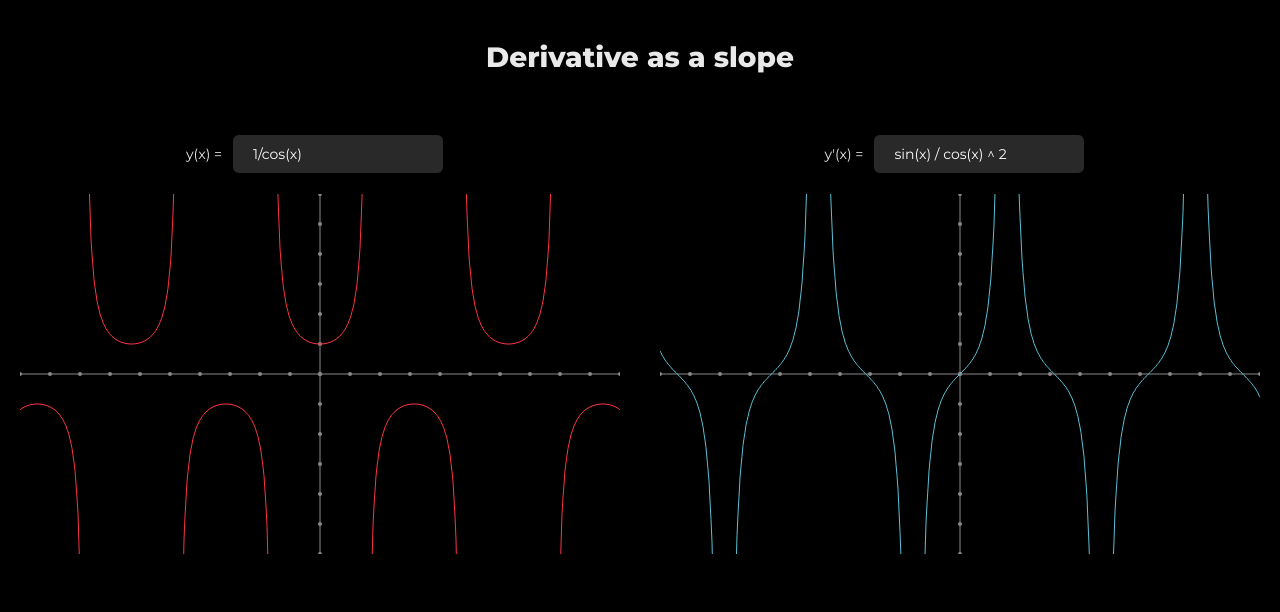
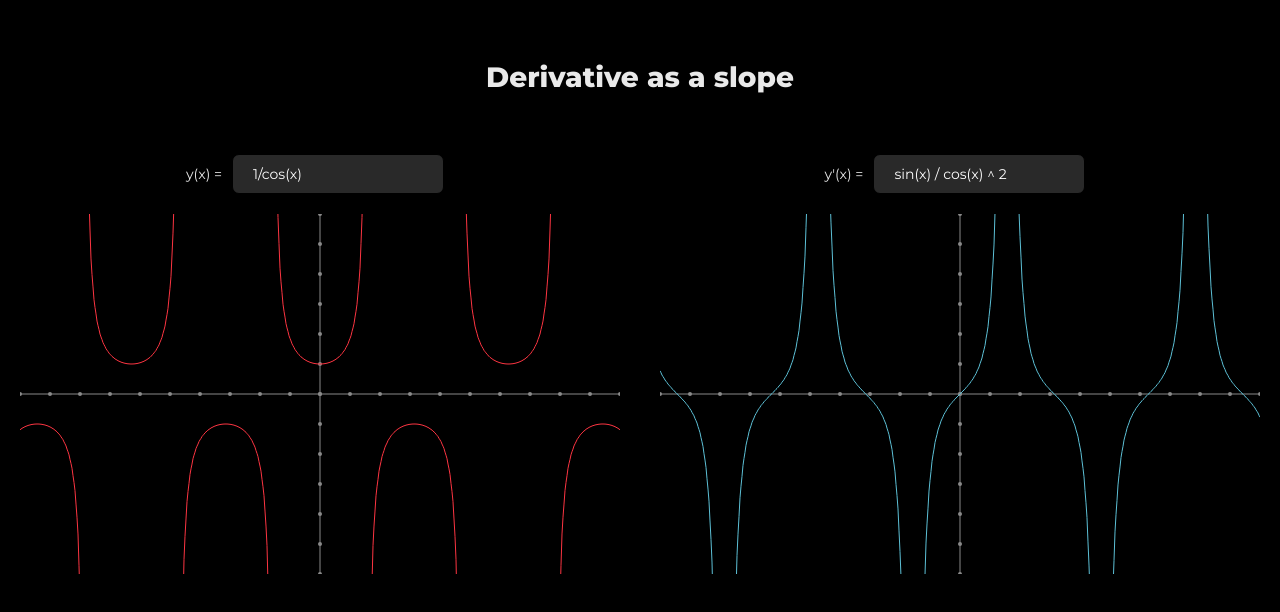
Before and after one commit to anikeef/graphs, a Vue app: page / in a window 1280 px wide. Shown: the top 612 px of the page. Built offline with nearby package versions, Linux system fonts and the light colour scheme.

Commit message:
Style fixes

```diff
--- a/src/components/SlopeDemo.vue
+++ b/src/components/SlopeDemo.vue
@@ -105,7 +105,7 @@ export default class SlopeDemo extends Vue {
   }
 
   &__title {
-    padding: 40px 60px;
+    padding: 60px 0 40px;
     text-align: center;
   }
 }
```
